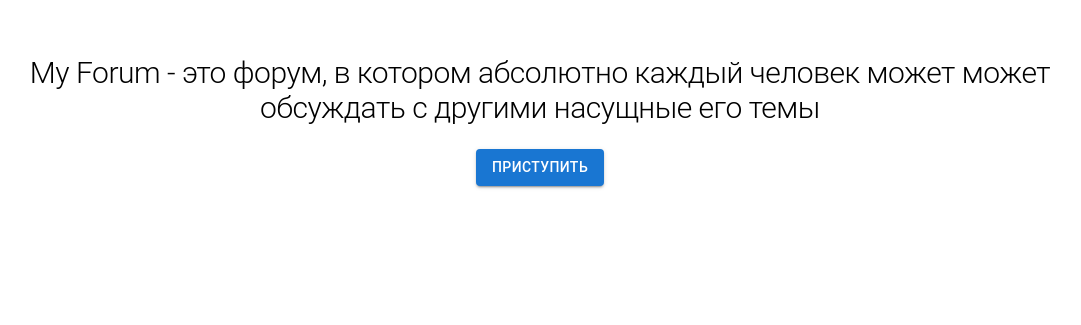
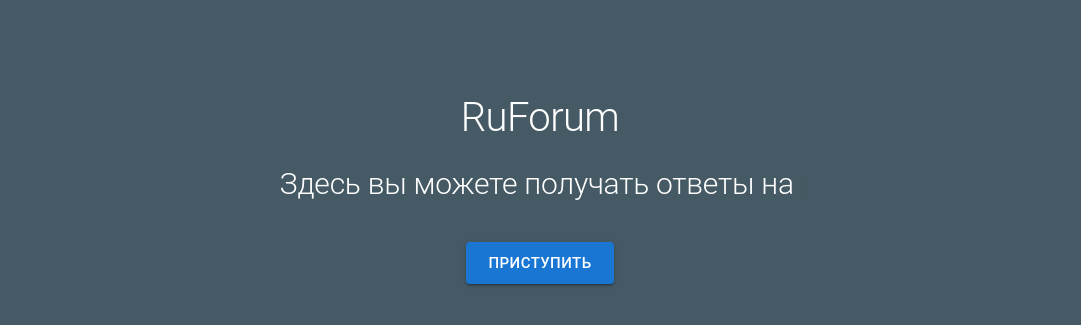
Before and after one commit to AlexJ03/forum, a React app: page / in a window 1280 px wide. Shown: the part 145-470 px from the top of the page, without its empty margins (100-1181 px from the left). Built offline with nearby package versions, Linux system fonts and the light colour scheme; no server answers.

Commit message:
fix(preview-page): redesign

```diff
--- a/package.json
+++ b/package.json
@@ -44,6 +44,7 @@
     "react-dom": "^18.2.0",
     "react-icons": "^4.10.1",
     "react-router-dom": "^6.14.2",
+    "react-simple-typewriter": "^5.0.1",
     "webpack-dev-server": "^4.15.1"
   }
 }
--- a/src/index.tsx
+++ b/src/index.tsx
@@ -3,6 +3,8 @@ import { createRoot } from "react-dom/client";
 import { BrowserRouter } from "react-router-dom";
 import App from "./App";
 import "@global-css";
+import { ThemeProvider } from "@mui/material";
+import { theme } from "./theme";
 
 const container = document.getElementById( "root" )!;
 const root = createRoot( container );
@@ -10,7 +12,9 @@ const root = createRoot( container );
 root.render(
     <React.StrictMode>
         <BrowserRouter>
-            <App />
+            <ThemeProvider theme={theme}>
+                <App />
+            </ThemeProvider>
         </BrowserRouter>
     </React.StrictMode>
 );
--- a/src/pages/preview/Preview.tsx
+++ b/src/pages/preview/Preview.tsx
@@ -1,17 +1,31 @@
 import { Box, Button, Container, Typography } from "@mui/material";
 import { useNavigate } from "react-router-dom";
+import { Cursor, useTypewriter } from "react-simple-typewriter";
 
 export const Preview = () => {
     const navigate = useNavigate();
 
+    const [text] = useTypewriter( {
+        words: ["обсуждать важные для вас темы.", "получать ответы на важные для вас вопросы.", "помогать другим, отвечая на вопросы."],
+        loop: 10,
+        typeSpeed: 50,
+        deleteSpeed: 50,
+    } );
+
     return (
-        <Container maxWidth="lg" sx={{ margin: "0 auto" }}>
-            <Box pt="200px">
-                <Typography variant="h1" fontSize="30px" mb={3} textAlign="center">My Forum - это форум, в котором абсолютно каждый человек может может обсуждать с другими насущные его темы</Typography>
-                <Box display="flex" justifyContent="center">
-                    <Button variant="contained" onClick={() => navigate( "/auth" )}>Приступить</Button>
+        <Box sx={{ width: "100%", height: "100vh", backgroundColor: "background.default" }}>
+            <Container maxWidth="lg" sx={{ margin: "0 auto" }}>
+                <Box pt={30}>
+                    <Typography variant="h1" fontSize="40px" color="#fff" mb={3} textAlign="center">RuForum</Typography>
+                    <Typography variant="h2" fontSize="30px" color="#fff" mb={5} textAlign="center">
+                        Здесь вы можете { text }
+                        <Cursor cursorColor='red' />
+                    </Typography>
+                    <Box display="flex" justifyContent="center">
+                        <Button variant="contained" color="primary" size="large" onClick={() => navigate( "/auth" )}>Приступить</Button>
+                    </Box>
                 </Box>
-            </Box>
-        </Container>
+            </Container>
+        </Box>
     );
 };
--- /dev/null
+++ b/src/theme/index.ts
@@ -0,0 +1,10 @@
+import { createTheme } from "@mui/material/styles";
+import { blueGrey } from "@mui/material/colors";
+
+export const theme = createTheme( {
+    palette: {
+        background: {
+            default: blueGrey.A700
+        }
+    },
+} );
```
Also changed, not shown: 2 other files (tests, documents, lock files or other folders).
